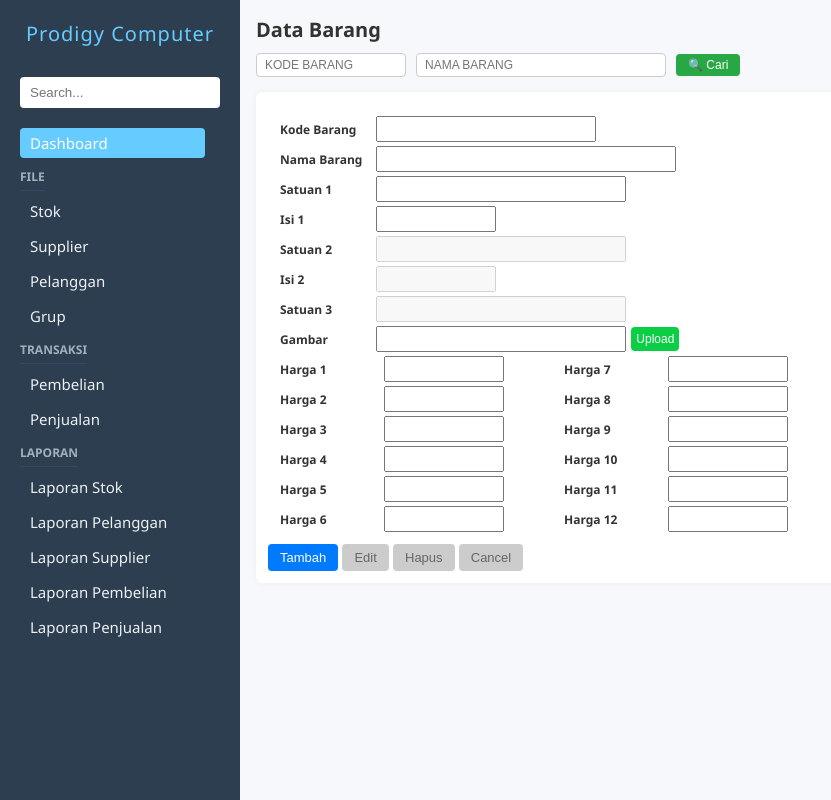
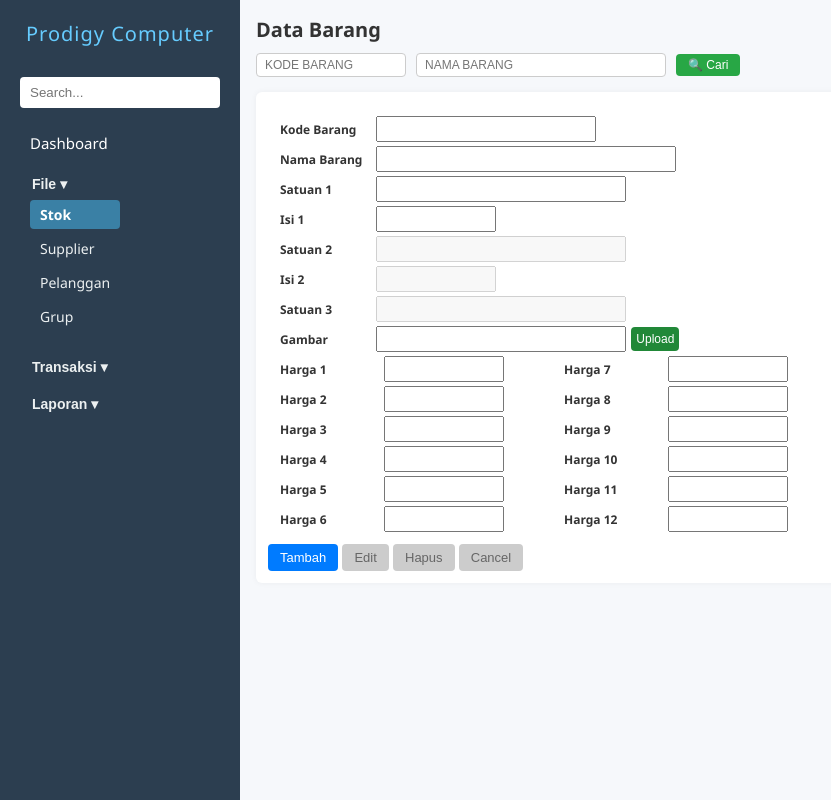
Before and after one commit to prodigycomputer/ktia, a PHP site: page /barang.php in a window 1280 px wide. Shown: the whole page, without its empty margins (0-831 px from the left). Run offline with PHP 8.4, Linux system fonts and the light colour scheme.

Commit message:
Perbaikan navbar

```diff
--- a/barang.php
+++ b/barang.php
@@ -333,7 +333,7 @@ include 'koneksi.php';
                     <div style="display: flex; gap: 5px; align-items: center;">
                         <input type="text" name="gambar" id="gambar" class="lesslong-input" readonly>
                         <input type="file" id="uploadInput" accept=".png" style="display: none;" onchange="handleFileUpload(this)">
-                        <button type="button" onclick="document.getElementById('uploadInput').click();">Upload</button>
+                        <button type="button" style="background: #218838;" onclick="document.getElementById('uploadInput').click();">Upload</button>
                     </div>
 
                 </div>
@@ -394,7 +394,7 @@ include 'koneksi.php';
             position:absolute;
             top:50%; left:50%; transform:translate(-50%, -50%);
             width:90%;
-            max-width:900px;
+            max-width:1300px;
             background:#fff;
             border-radius:8px;
             box-shadow:0 4px 15px rgba(0,0,0,0.3);
--- a/navbar.css
+++ b/navbar.css
@@ -62,8 +62,44 @@
 }
 .nav-link:hover,
 .nav-link.active {
-    background: #66ccff;
     color: white;
+}
+
+.dropdown-toggle {
+    background: none;
+    border: none;
+    color: #ecf0f1;
+    padding: 8px 12px;
+    width: 100%;
+    text-align: left;
+    font-size: 14px;
+    cursor: pointer;
+    font-weight: bold;
+}
+
+.dropdown-toggle:hover {
+    background: #34495e;
+}
+
+.dropdown-content {
+    display: none;
+    flex-direction: column;
+    padding-left: 10px;
+    margin-bottom: 10px;
+}
+
+.dropdown-content a {
+    font-size: 14px;
+    padding: 5px 10px;
+}
+
+.dropdown-content.show {
+    display: flex;
+}
+.active-link {
+    background-color: #42a5d6a4;
+    color: white !important;
+    font-weight: bold;
 }
 
 /* Tambahan untuk responsif dan hamburger */
--- a/navbar.php
+++ b/navbar.php
@@ -1,4 +1,15 @@
 <!-- navbar.php -->
+<?php
+$current = basename($_SERVER['PHP_SELF']);
+$isFile = in_array($current, ['barang.php', 'supplier.php', 'pelanggan.php', 'group.php']);
+$isTransaksi = in_array($current, ['pembelian.php', 'penjualan.php']);
+$isLaporan = in_array($current, [
+  'LaporanStok.php', 'LaporanPelanggan.php', 'LaporanSupplier.php',
+  'LaporanPembelian.php', 'LaporanPenjualan.php'
+]);
+?>
+
+
 <button class="hamburger" onclick="toggleSidebar()">☰</button>
 
 <div class="overlay" onclick="toggleSidebar()" id="sidebarOverlay"></div>
@@ -11,26 +22,37 @@
     <div class="nav-section">
         <a href="dashboard.php" class="nav-link active">Dashboard</a>
     </div>
+
+    <!-- File Section -->
     <div class="nav-section">
-        <h3>File</h3>
-        <a href="barang.php">Stok</a>
-        <a href="supplier.php">Supplier</a>
-        <a href="pelanggan.php">Pelanggan</a>
-        <a href="group.php">Grup</a>
+    <button class="dropdown-toggle <?= $isFile ? 'active-dropdown' : '' ?>" onclick="toggleDropdown('fileDropdown', this)">File ▾</button>
+    <div class="dropdown-content <?= $isFile ? 'show' : '' ?>" id="fileDropdown">
+        <a href="barang.php" class="<?= $current == 'barang.php' ? 'active-link' : '' ?>">Stok</a>
+        <a href="supplier.php" class="<?= $current == 'supplier.php' ? 'active-link' : '' ?>">Supplier</a>
+        <a href="pelanggan.php" class="<?= $current == 'pelanggan.php' ? 'active-link' : '' ?>">Pelanggan</a>
+        <a href="group.php" class="<?= $current == 'group.php' ? 'active-link' : '' ?>">Grup</a>
     </div>
+    </div>
+
     <div class="nav-section">
-        <h3>Transaksi</h3>
-        <a href="pembelian.php">Pembelian</a>
-        <a href="penjualan.php">Penjualan</a>
+    <button class="dropdown-toggle <?= $isTransaksi ? 'active-dropdown' : '' ?>" onclick="toggleDropdown('transaksiDropdown', this)">Transaksi ▾</button>
+    <div class="dropdown-content <?= $isTransaksi ? 'show' : '' ?>" id="transaksiDropdown">
+        <a href="pembelian.php" class="<?= $current == 'pembelian.php' ? 'active-link' : '' ?>">Pembelian</a>
+        <a href="penjualan.php" class="<?= $current == 'penjualan.php' ? 'active-link' : '' ?>">Penjualan</a>
     </div>
+    </div>
+
     <div class="nav-section">
-        <h3>Laporan</h3>
-        <a href="LaporanStok.php">Laporan Stok</a>
-        <a href="LaporanPelanggan.php">Laporan Pelanggan</a>
-        <a href="LaporanSupplier.php">Laporan Supplier</a>
-        <a href="LaporanPembelian.php">Laporan Pembelian</a>
-        <a href="LaporanPenjualan.php">Laporan Penjualan</a>
+    <button class="dropdown-toggle <?= $isLaporan ? 'active-dropdown' : '' ?>" onclick="toggleDropdown('laporanDropdown', this)">Laporan ▾</button>
+    <div class="dropdown-content <?= $isLaporan ? 'show' : '' ?>" id="laporanDropdown">
+        <a href="LaporanStok.php" class="<?= $current == 'LaporanStok.php' ? 'active-link' : '' ?>">Laporan Stok</a>
+        <a href="LaporanPelanggan.php" class="<?= $current == 'LaporanPelanggan.php' ? 'active-link' : '' ?>">Laporan Pelanggan</a>
+        <a href="LaporanSupplier.php" class="<?= $current == 'LaporanSupplier.php' ? 'active-link' : '' ?>">Laporan Supplier</a>
+        <a href="LaporanPembelian.php" class="<?= $current == 'LaporanPembelian.php' ? 'active-link' : '' ?>">Laporan Pembelian</a>
+        <a href="LaporanPenjualan.php" class="<?= $current == 'LaporanPenjualan.php' ? 'active-link' : '' ?>">Laporan Penjualan</a>
     </div>
+    </div>
+
 </div>
 
 <script>
@@ -40,4 +62,9 @@ function toggleSidebar() {
     sidebar.classList.toggle('active');
     overlay.classList.toggle('active');
 }
+
+function toggleDropdown(id) {
+    const content = document.getElementById(id);
+    content.classList.toggle('show');
+}
 </script>
```
